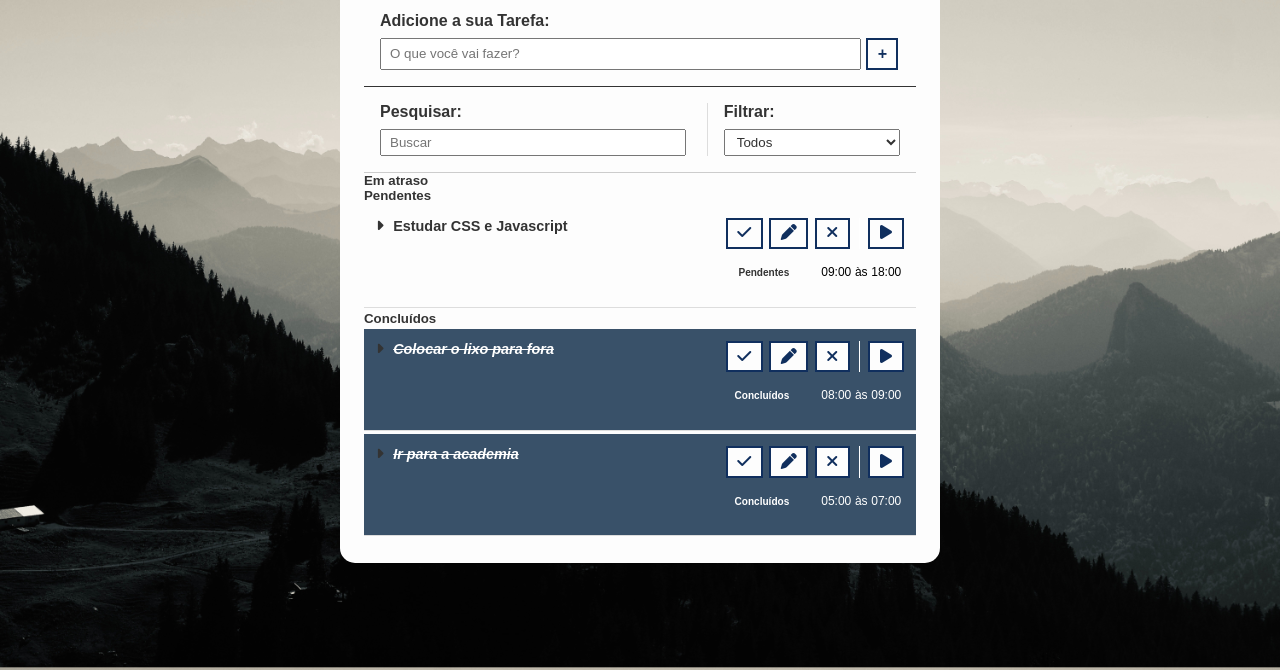
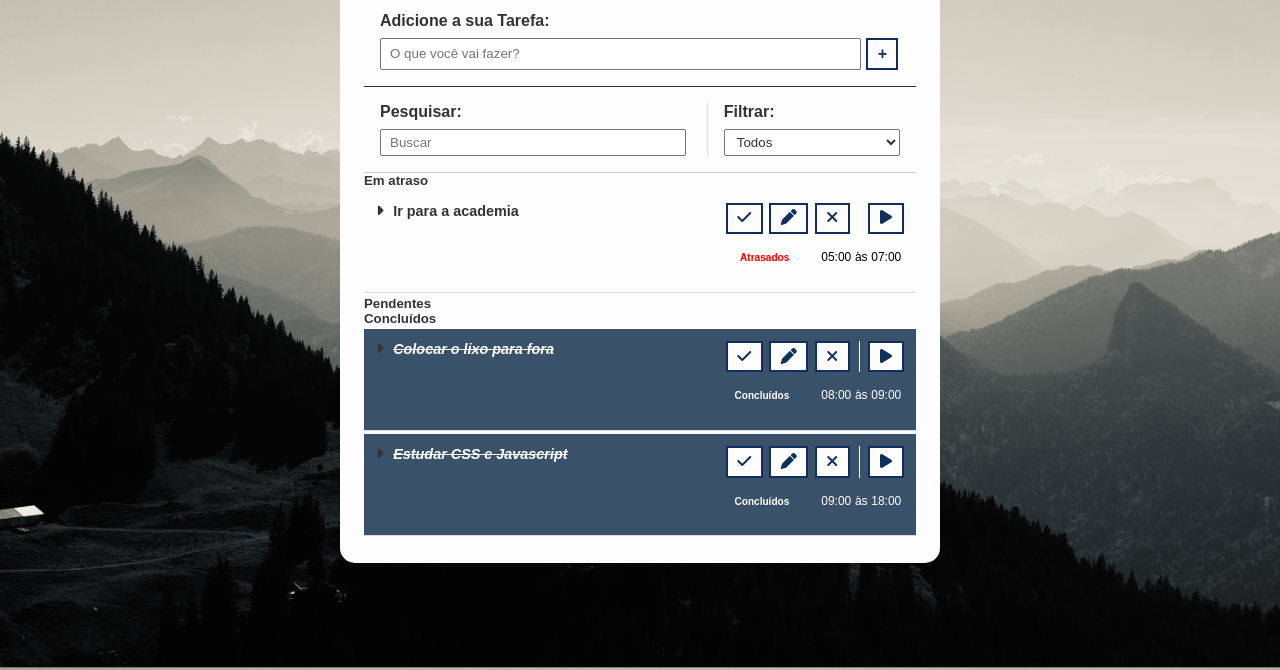
Before and after one commit to LeonardoMerbold/to-do-organizer, a website: page index.html in a window 1280 px wide. Both pictures are taken after a click on the button 744 px from the left and 348 px from the top of the page. Shown: the part 130-800 px from the top of the page. Drawn offline with Linux system fonts and the light colour scheme.

Commit message:
joining and improving update functions

```diff
--- a/css/style.css
+++ b/css/style.css
@@ -98,6 +98,15 @@
 .form-control input {
     width: 92.5%;
     margin-right: 0.3rem;
+}
+
+.form-changes {
+    display: flex;
+    flex-wrap: wrap;
+}
+
+.form-changes input {
+    margin-right: 1%;
 }
 
 #cancel-edit-btn {
--- a/index.html
+++ b/index.html
@@ -83,7 +83,7 @@
         </form>
         <form id="edit-form" class="hide">
             <p>Edite a sua tarefa:</p>
-            <div class="form-control">
+            <div class="form-changes">
                 <input type="text" id="edit-input">
                 <input type="time" id="time-start">
                 <p type="text" class="time-middle"> às </p>
@@ -182,7 +182,7 @@
                     <div class="info-todo">
                         <h6 data-value="todo">Pendentes</h6>
                         <div class="time">
-                            <p class="time-start">09:00</p>
+                            <p value="2024-01-09T09:00:00" class="time-start">09:00</p>
                             <p class="time-text">às</p>
                             <p class="time-end">18:00</p>
                         </div>
--- a/js/scripts.js
+++ b/js/scripts.js
@@ -31,9 +31,7 @@
 options.classList.toggle("hidden-menu");
 
 document.addEventListener("DOMContentLoaded", function() {
-    verifyCollapsibles();
-    finishPermission();
-    verifyAllStatesTodo()
+    updateTaskStatus()
 });
 
 // Funções
@@ -146,9 +144,7 @@
     todoInput.value = "";
     todoInput.focus();
 
-    verifyAllStatesTodo()
-    verifyCollapsibles();
-    finishPermission();
+    updateTaskStatus()
     searchTasks();
 };
 
@@ -229,49 +225,81 @@
     }
 });
 
+function updateTaskStatus() {
+    const currentTime = new Date().getTime();
+    const collapsibles = document.querySelectorAll('.collapsible');
 
-function finishPermission() {
+    collapsibles.forEach(collapsible => {
+        const timeStartElement = collapsible.querySelector(".time-start").getAttribute("value");
+        const tagElement = collapsible.querySelector(".info-todo h6");
+        const finishTodoButton = collapsible.querySelector('.finish-todo');
 
-    var finishTodoButtons = document.querySelectorAll('.collapsible .finish-todo');
-    finishTodoButtons.forEach(function (button) {
-        button.addEventListener('click', finishTask);
+        if (timeStartElement && tagElement) {
+            const timeStart = new Date(timeStartElement).getTime();
+
+            if (currentTime > timeStart && tagElement.dataset.value === "todo") {
+                updateTaskToOverdue(collapsible, tagElement);
+            }
+        }
+
+        if (finishTodoButton) {
+            finishTodoButton.addEventListener('click', () => {
+                toggleTaskDoneStatus(collapsible, tagElement);
+                verifyStateTodoByButton(tagElement.dataset.value, finishTodoButton);
+                filterTasks();
+            });
+        }
+
+        moveTaskToStateContainer(collapsible, tagElement);
+
+        collapsible.addEventListener("click", showAndHideDescription);
     });
 
-    function finishTask(event) {
-        const button = event.currentTarget;
-        const collapsible = button.closest(".collapsible");
+    function updateTaskToOverdue(collapsible, tagElement) {
+        tagElement.textContent = "Atrasadas";
+        tagElement.setAttribute("data-value", "overdue");
+        collapsible.classList.add("overdue");
+    }
+
+    function toggleTaskDoneStatus(collapsible, tagElement) {
         const isDone = collapsible.classList.toggle("done");
-        const changeTag = collapsible.querySelector(".info-todo h6");
 
-        if (changeTag) {
-            changeTag.textContent = isDone ? "Concluídos" : "Pendentes";
-            changeTag.setAttribute("data-value", isDone ? "done" : "todo");
-        }
+        tagElement.textContent = isDone ? "Concluídos" : "Pendentes";
+        tagElement.setAttribute("data-value", isDone ? "done" : "todo");
 
         collapsible.classList.remove("overdue");
+    }
 
-        verifyStateTodoByButton(changeTag.dataset.value, button);
-    }
-}
-
-function verifyStateTodoByButton(state, button) {
-    const targetDiv = document.querySelector('.'+state+'-state');
-    const collapsibleDiv = button.closest('.collapsible');
-    targetDiv.appendChild(collapsibleDiv);
-}
-
-function verifyAllStatesTodo() {
-    const collapsibles = document.querySelectorAll('.collapsible');
-
-    collapsibles.forEach(function (collapsible) {
-        const stateCollapsible = collapsible.querySelector(".info-todo h6").dataset.value;
-        const stateZ = stateCollapsible + '-state'
+    function moveTaskToStateContainer(collapsible, tagElement) {
+        const stateCollapsible = tagElement.dataset.value;
+        const stateZ = stateCollapsible + '-state';
         const targetDiv = document.querySelector('.' + stateZ);
 
         if (targetDiv && targetDiv.className == stateZ) {
             targetDiv.appendChild(collapsible);
         }
-    });
+    }
+
+    function showAndHideDescription(event) {
+        const isButton = event.target.closest(".buttons-todo button");
+
+        if (!isButton) {
+            const collapsible = event.currentTarget;
+            collapsible.classList.toggle("active");
+
+            const content = collapsible.querySelector(".desc-todo");
+            content.style.display = content.style.display === "flex" ? "none" : "flex";
+
+            const icon = collapsible.querySelector(".title i");
+            collapsible.classList.contains("active") ? icon.className = 'fa-solid fa-caret-down' : icon.className = 'fa-solid fa-caret-right';
+        }
+    }
+
+    function verifyStateTodoByButton(state, button) {
+        const targetDiv = document.querySelector('.'+state+'-state');
+        const collapsibleDiv = button.closest('.collapsible');
+        targetDiv.appendChild(collapsibleDiv);
+    }
 }
 
 document.addEventListener("click", (e) => {
@@ -368,7 +396,6 @@
 
 function searchTasks() {
     const tasks = document.querySelectorAll('div .collapsible')
-
     if(searchElement.value != '') {
         for(let task of tasks) {
             let title = task.querySelector('h3')
@@ -429,26 +456,3 @@
         progressInterval = setInterval(frame, 1000);
     }
 }
-
-function verifyCollapsibles() {
-    var collapsibles = document.getElementsByClassName("collapsible");
-
-    for (let i = 0; i < collapsibles.length; i++) {
-        collapsibles[i].addEventListener("click", showAndHideDescription);
-    }
-
-    function showAndHideDescription(event) {
-        const isButton = event.target.closest(".buttons-todo button");
-
-        if (!isButton) {
-            const collapsible = event.currentTarget;
-            collapsible.classList.toggle("active");
-
-            const content = collapsible.querySelector(".desc-todo");
-            content.style.display = content.style.display === "flex" ? "none" : "flex";
-
-            const icon = collapsible.querySelector(".title i");
-            collapsible.classList.contains("active") ? icon.className = 'fa-solid fa-caret-down' : icon.className = 'fa-solid fa-caret-right';
-        }
-    }
-}
```
